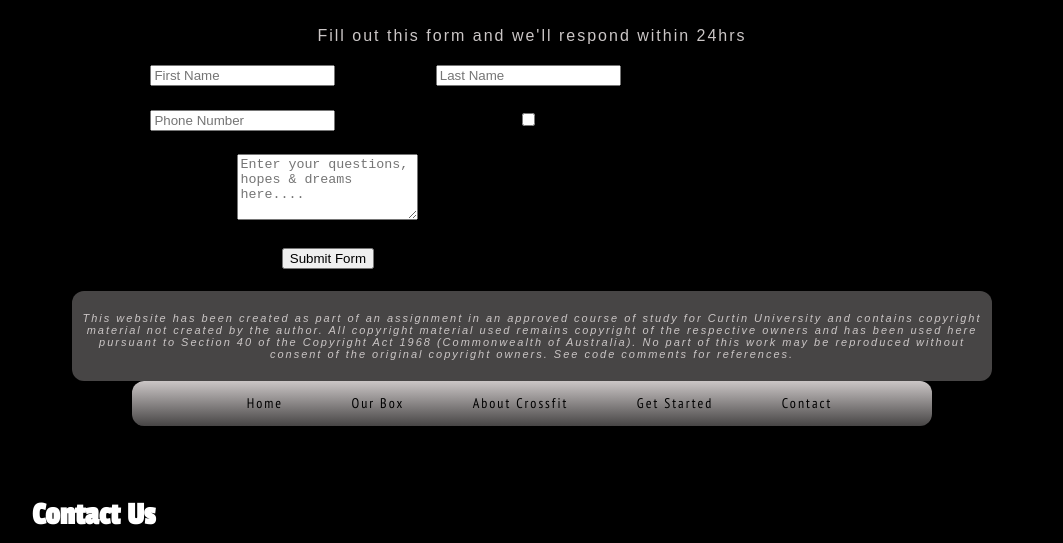
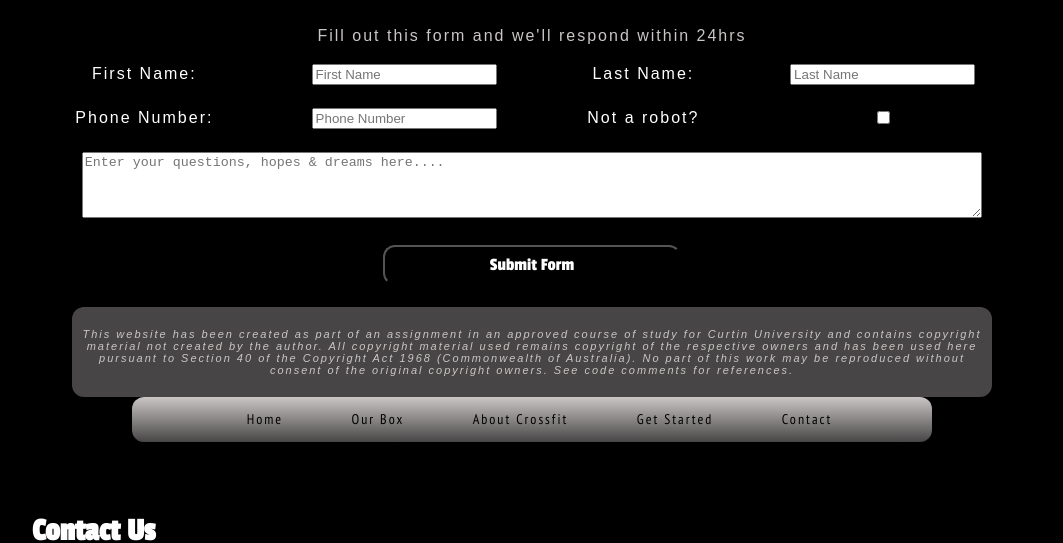
Before and after one commit to elijah-g/crossfit-mup, a plain HTML site: page contact.html in a window 1280 px wide. Shown: the part 1288-1831 px from the top of the page, without its empty margins (116-1179 px from the left). Drawn offline with Linux system fonts and the light colour scheme; a web font is replaced by a local one.

Commit message:
Update muscleup.css

```diff
--- a/muscleup.css
+++ b/muscleup.css
@@ -520,7 +520,30 @@ iframe{
 .fa-instagram{
     color:#6d85ff;
     padding: 10px;
-
-
     font-weight: lighter;
 }
+
+.contact-us form{
+  color:white;
+  font-family: 'Muli', sans-serif;
+}
+
+.contact-us table{
+  width:100%;
+}
+
+#user-input{
+  width:90%;
+
+}
+
+#contact-submit{
+    color:white;
+    background-color: black;
+    width: 30%;
+    margin:auto;
+    border-radius: 12px;
+    height: 40px;
+    font-family: 'Passion One', cursive;
+    font-size: 18px;
+}
```
